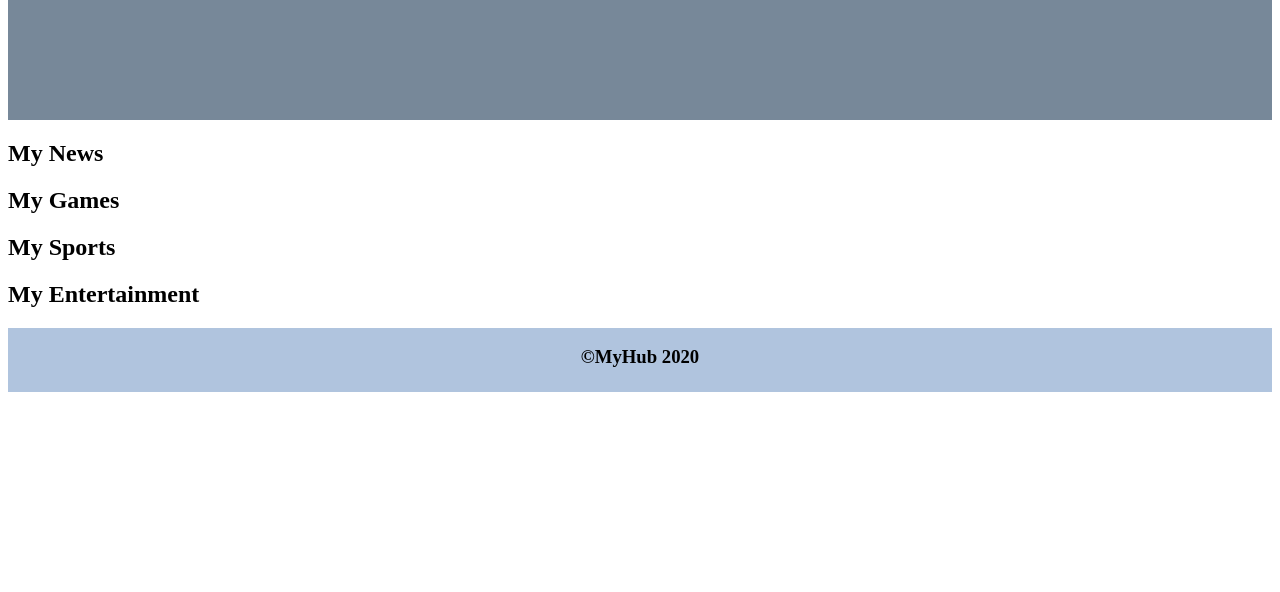
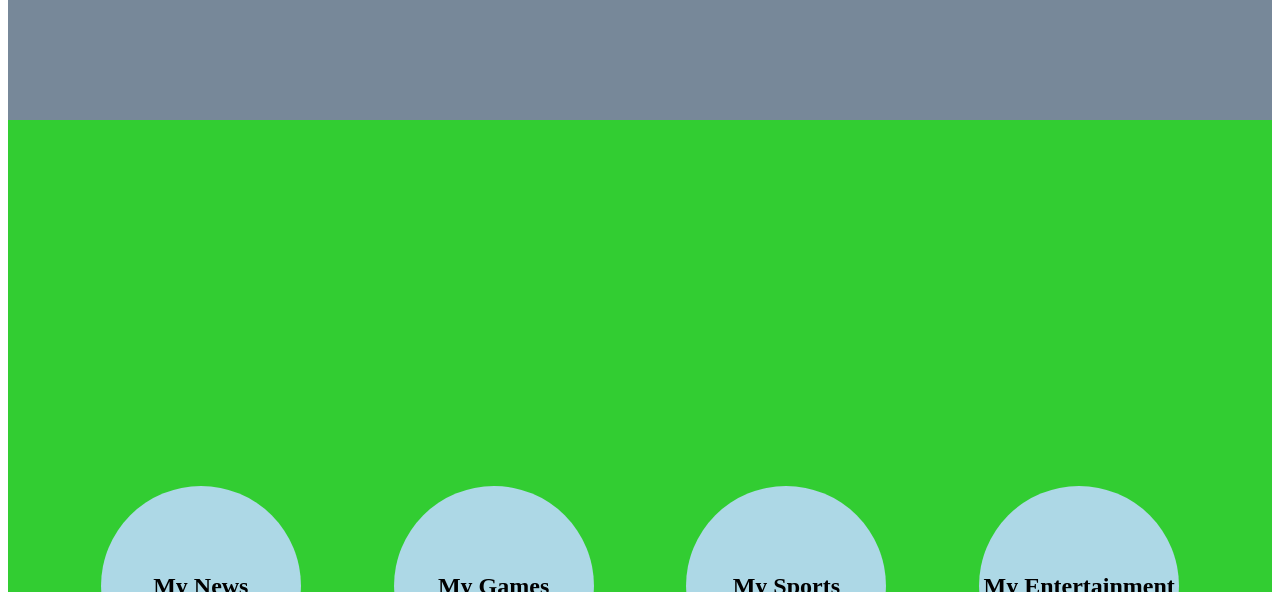
Before and after one commit to MatthewHettler/MyHub, a plain HTML site: page index.html in a window 1280 px wide. Shown: the part 208-800 px from the top of the page. Drawn offline with Linux system fonts and the light colour scheme.

Commit message:
Added circlebuttons to section 1.

```diff
--- a/index.html
+++ b/index.html
@@ -12,10 +12,10 @@
     </header>
     <main>
         <section class="section1">
-            <h2>My News</h2>
-            <h2>My Games</h2>
-            <h2>My Sports</h2>
-            <h2>My Entertainment</h2>
+            <h2 class="circlebuttons">My News</h2>
+            <h2 class="circlebuttons">My Games</h2>
+            <h2 class="circlebuttons">My Sports</h2>
+            <h2 class="circlebuttons">My Entertainment</h2>
         </section>
     </main>
     <footer>
--- a/style.css
+++ b/style.css
@@ -21,3 +21,25 @@ footer{
     display: flex;
     justify-content: space-evenly;
 }
+
+.section1{
+    background-color: limegreen;
+    width: 100%;
+    height: 58.3rem;
+    display: flex;
+    align-items: start;
+    justify-content: space-evenly;
+    align-items: center;
+}
+
+.circlebuttons{
+    background: lightblue;
+    border-radius: 50%;
+    width: 12.5rem;
+    height: 12.5rem;
+    padding: 0;
+    text-align: center;
+    display: flex;
+    align-items: center;
+    justify-content: center;
+}
```
